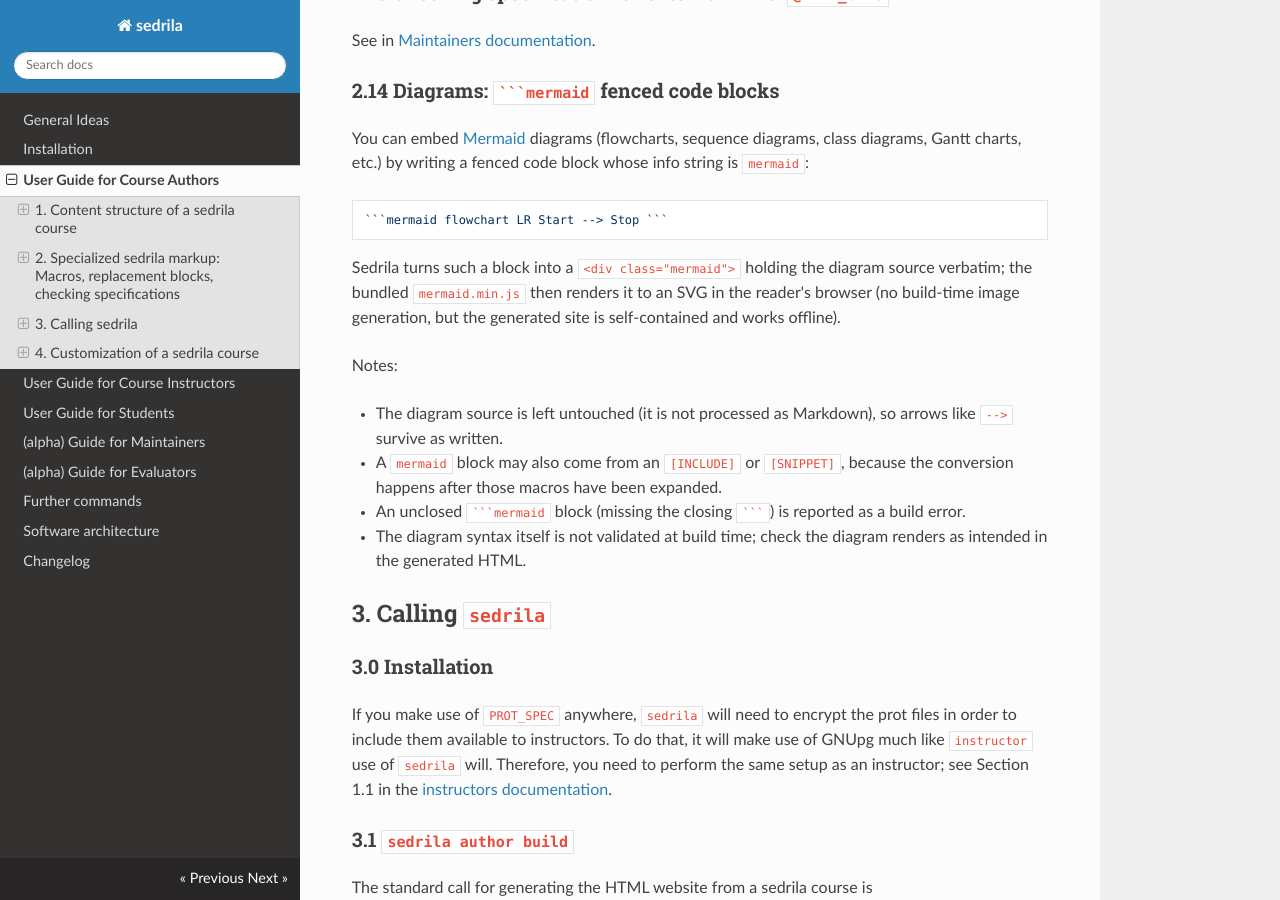
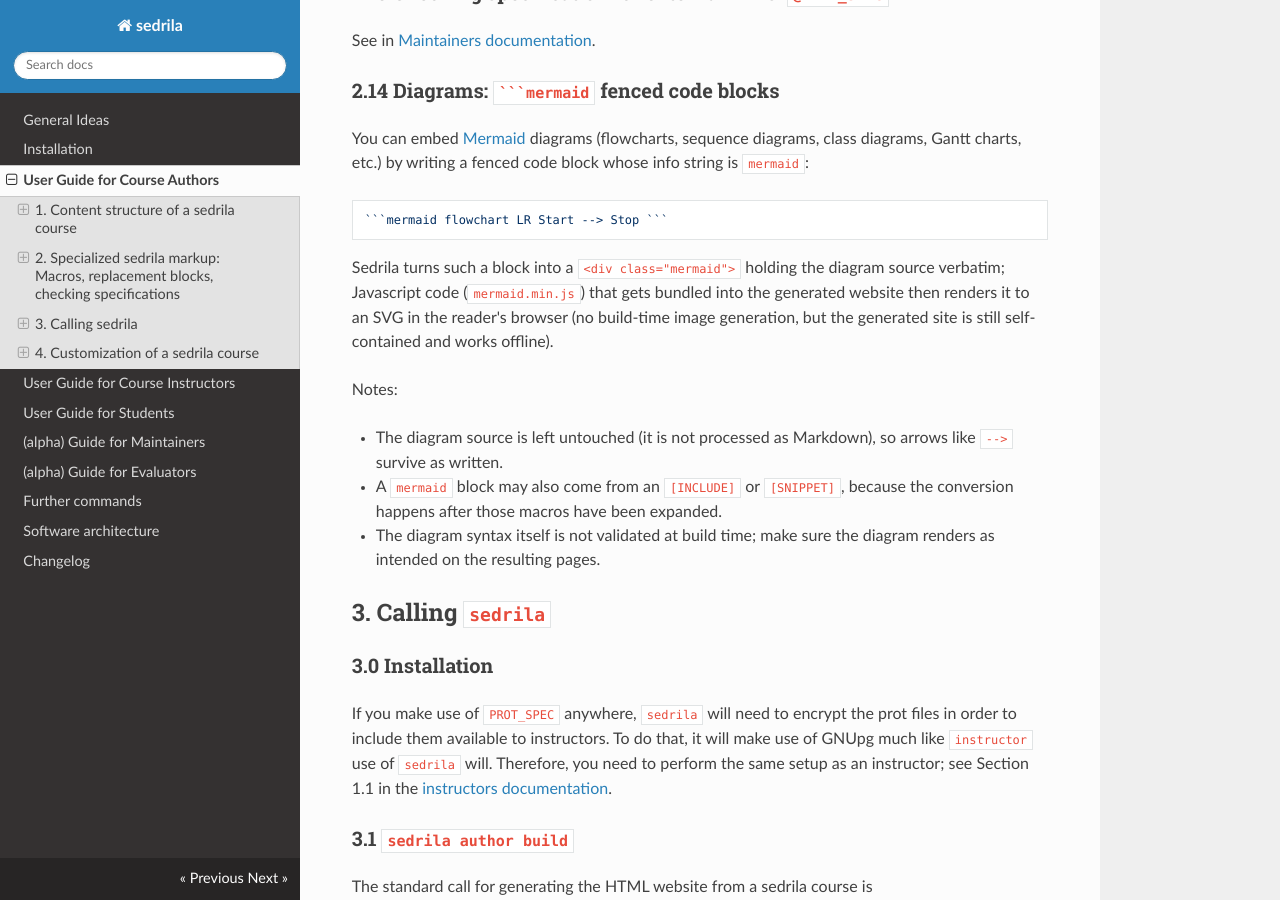
Before and after one commit to fubinf/sedrila, an MkDocs documentation site: the page built from docs/authors.md, in a window 1280 px wide and 900 px high, scrolled down 21288 px. Built offline with MkDocs 1.6.1, drawn with Linux system fonts in a browser that asks for light colours; nearby versions of some CDN libraries.

Commit message:
docs/authors.md: improve mermaid doc text

`````diff
--- a/docs/authors.md
+++ b/docs/authors.md
@@ -1125,8 +1125,9 @@ flowchart LR
 ````
 
 Sedrila turns such a block into a `<div class="mermaid">` holding the diagram source verbatim;
-the bundled `mermaid.min.js` then renders it to an SVG in the reader's browser
-(no build-time image generation, but the generated site is self-contained and works offline).
+Javascript code (`mermaid.min.js`) that gets bundled into the generated website
+then renders it to an SVG in the reader's browser
+(no build-time image generation, but the generated site is still self-contained and works offline).
 
 Notes:
 
@@ -1134,9 +1135,8 @@ Notes:
   survive as written.
 - A `mermaid` block may also come from an `[INCLUDE]` or `[SNIPPET]`, because the conversion
   happens after those macros have been expanded.
-- An unclosed ` ```mermaid ` block (missing the closing ` ``` `) is reported as a build error.
-- The diagram syntax itself is not validated at build time; check the diagram renders as
-  intended in the generated HTML.
+- The diagram syntax itself is not validated at build time;
+  make sure the diagram renders as intended on the resulting pages.
 
 
 ## 3. Calling `sedrila`
`````
